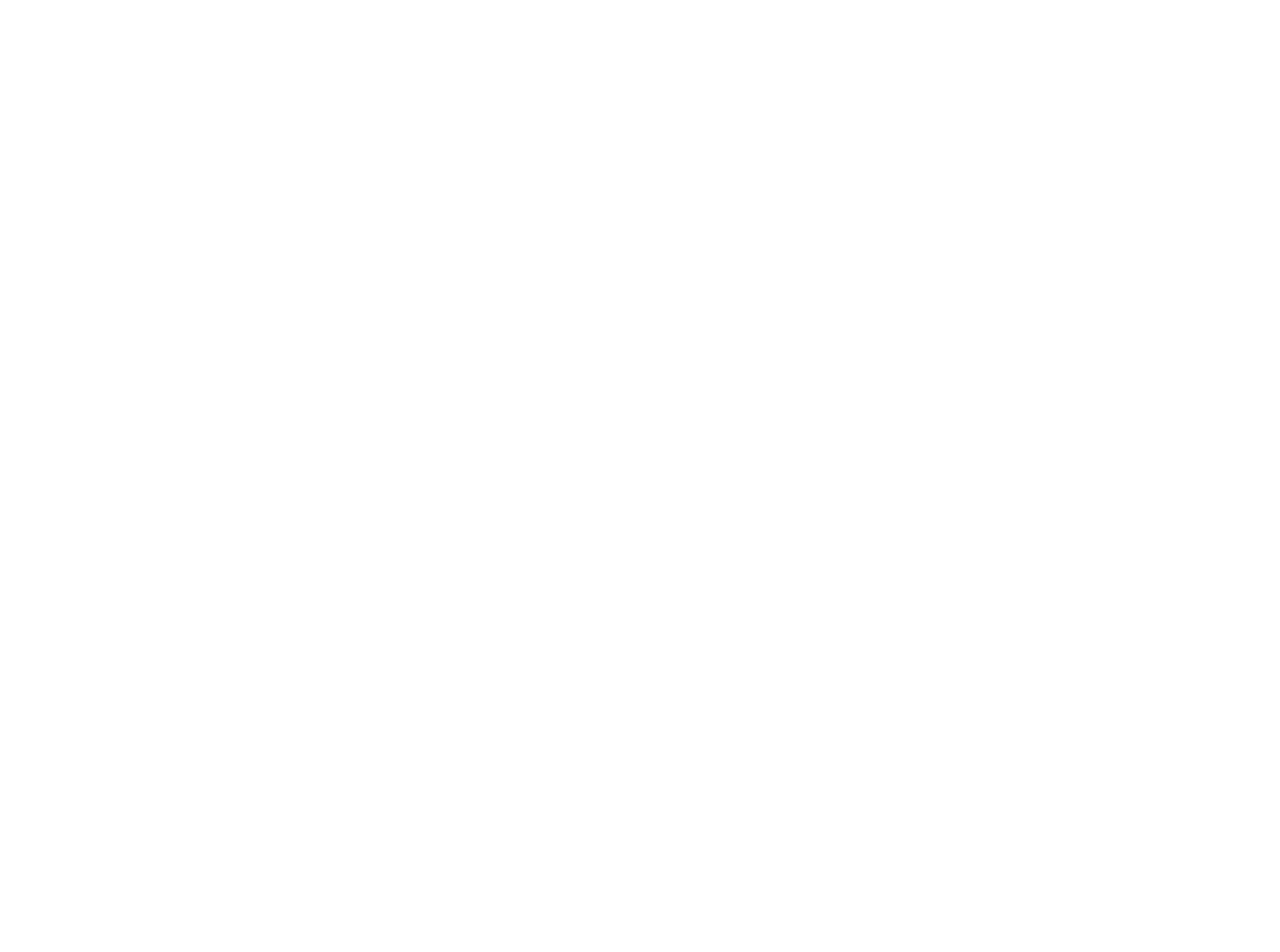
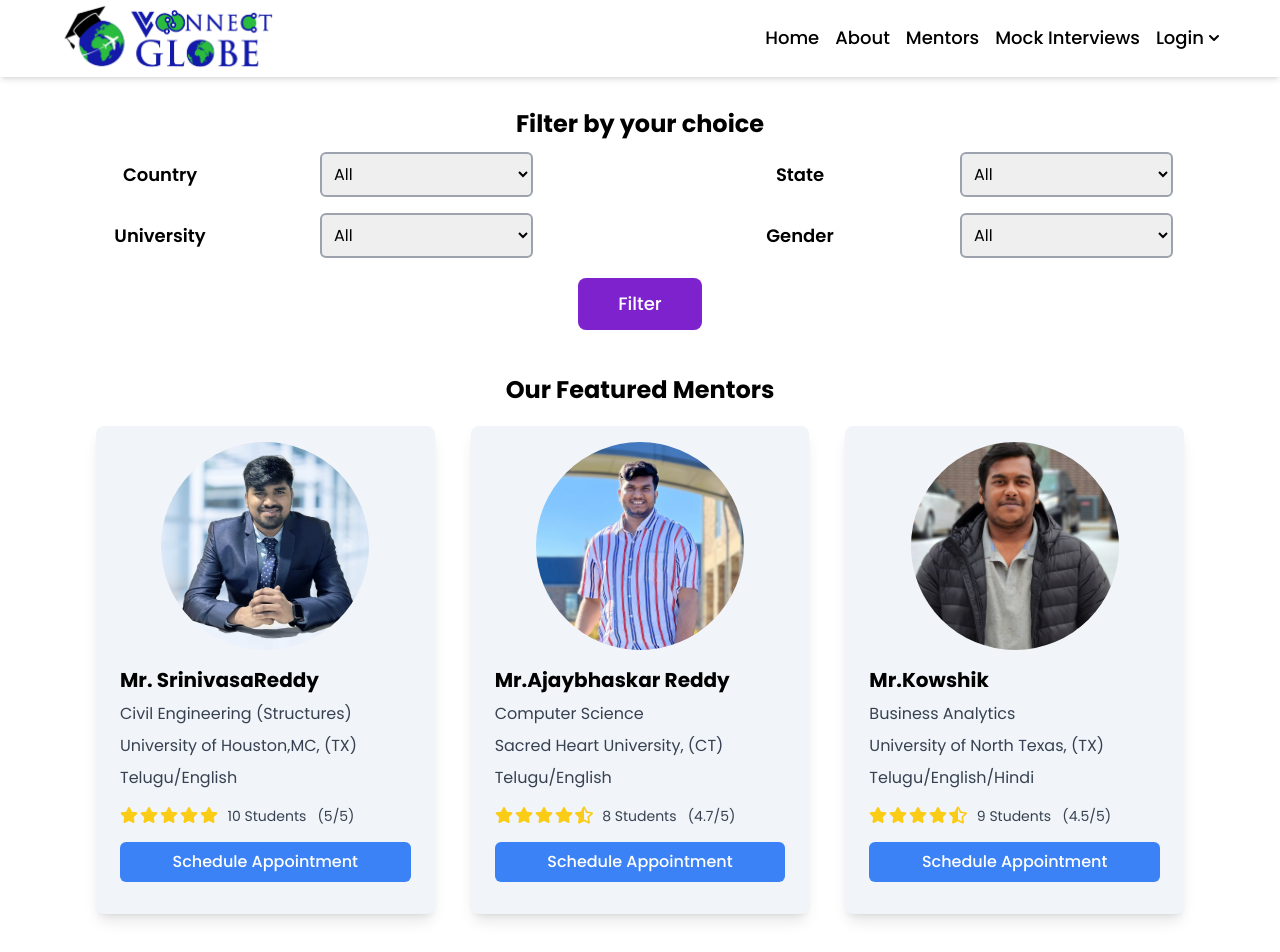
Before and after one commit to shaikahmadnawaz/vconnectglobe, a React (Create React App) app: page /mentorspage in a window 1280 px wide. Before the commit this address had no page. Shown: the top 952 px of the page. Before the commit the page ends 800 px from the top, so only its background shows below. Built offline with nearby package versions, Linux system fonts and the light colour scheme.

Commit message:
added mentorspage

```diff
--- a/src/App.js
+++ b/src/App.js
@@ -9,11 +9,13 @@
 import ErrorPage from "./components/pages/ErrorPage";
 import LayOut from "./components/LayOut";
 import VisaInterviews from "./components/VisaInterviews";
+import MentorsPage from "./components/MentorsPage";
 function App() {
   return (
     <Router>
       <Routes>
         <Route index element={<Home/>}></Route>
+        <Route path="mentorspage" element={<MentorsPage/>}></Route>
         <Route path="/pages" element={<LayOut/>}>
           <Route path="aboutus" element={<AboutPage/>}/>
           <Route path="pricingpolicy" element={<PricingPolicy/>}/>
@@ -21,6 +23,7 @@
           <Route path="refundpolicy" element={<RefundPolicy/>}/>
           <Route path="termsandconditions" element={<TermsAndConditions/>}/>
           <Route path="visainterviews" element={<VisaInterviews/>}/>
+
           <Route path="*" element={<ErrorPage/>}/>
         </Route>
       </Routes>
--- a/src/components/Hero.js
+++ b/src/components/Hero.js
@@ -32,7 +32,7 @@
   useEffect(() => {
     const timer = setInterval(() => {
       setActiveHeroIndex((prevIndex) => (prevIndex + 1) % heroData.length);
-    }, 4000);
+    }, 10000);
 
     return () => clearInterval(timer);
   }, []);
--- a/src/components/Home.js
+++ b/src/components/Home.js
@@ -17,7 +17,7 @@
       <FlipBook />
       <Mentors />
       <Testimonials/>
-      {/* <VisaInterviews/> */}
+      <VisaInterviews/>
       <JoinTeam />
       <Footer />
     </>
--- /dev/null
+++ b/src/components/MentorsPage.js
@@ -0,0 +1,182 @@
+import React from "react";
+import Navbar from "./Navbar";
+import Footer from "./Footer";
+import mentorsData from "../Data/mentorsData";
+import { useState } from "react";
+import StarRating from "./StarRating";
+const MentorsPage = () => {
+  const [filteredMentors,setFilteredMentors] = useState(mentorsData);
+  const [filters,setFilters] = useState({
+		country : "",
+		state : "",
+		university : "",
+		gender : ""
+	});
+
+  const countries = [...new Set(mentorsData.map((mentor) => mentor.country))];
+  const states = [...new Set(mentorsData.map((mentor)=>mentor.state))].sort();
+	const universities = [...new Set(mentorsData.map((mentor)=>mentor.university))].sort();
+
+
+	const handleFilterChange = (e) => {
+		console.log(e.target.name +" : "+ e.target.value);
+
+		setFilters({...filters ,[e.target.name] : e.target.value});
+	}
+
+	const handleSubmit = (e) => {
+		e.preventDefault();
+		const validFilters = {}
+		for (const [key, value] of Object.entries(filters)) {
+			if (value !== null && value !== "") {
+				validFilters[key] = value;
+			}
+		}
+
+		const filteredData = mentorsData.filter((mentor)=>{
+			for (const [key, value] of Object.entries(validFilters)) {
+				if (mentor[key] !== value) {
+					return false;
+				}
+			}
+			return true;
+		})
+		console.log(filteredData);
+		setFilteredMentors(filteredData);
+	}
+
+  return (
+    <div className="pt-24">
+      <Navbar />
+      {/* filter and mentor cards */}
+      <section>
+				<h3 className="text-center text-2xl font-bold m-3">Filter by your choice</h3>
+        {/* Filter options */}
+				<form onSubmit={handleSubmit}>
+        <div className="grid grid-cols-1 md:grid-cols-2 items-center justify-center gap-y-4">
+          {/* country filter */}
+          <div className="grid justify-center items-center grid-cols-2">
+            <label
+              htmlFor="country filter"
+              className="sm:text-sm md:text-md lg:text-lg font-semibold flex items-center justify-center"
+            >
+              Country
+            </label>
+            <select className="border-gray-400 border-2 rounded-md p-2 w-3/4 lg:w-2/3" name="country"onChange={handleFilterChange} defaultValue={"all"}>
+              <option value="all">All</option>
+              {countries.map((countryName, key) => {
+                return <option value={countryName}>{countryName}</option>;
+              })}
+            </select>
+          </div>
+          {/* state filter */}
+          <div className="grid justify-center items-center grid-cols-2">
+            <label
+              htmlFor="state filter"
+              className="sm:text-sm md:text-md lg:text-lg font-semibold flex items-center justify-center"
+            >
+              State
+            </label>
+            <select className="border-gray-400 border-2 rounded-md p-2 w-3/4 lg:w-2/3" name="state" onChange={handleFilterChange} defaultValue={"all"}>
+              <option value="all">All</option>
+              {states.map((stateName, key) => {
+                return <option value={stateName}>{stateName}</option>;
+              })}
+            </select>
+          </div>
+          {/* university filter */}
+          <div className="grid justify-center items-center grid-cols-2">
+            <label
+              htmlFor="university filter"
+              className="sm:text-sm md:text-md lg:text-lg font-semibold flex items-center justify-center"
+            >
+             	University
+            </label>
+            <select className="border-gray-400 border-2 rounded-md p-2 w-3/4 lg:w-2/3" name="university" onChange={handleFilterChange} defaultValue={"all"}>
+              <option value="all">All</option>
+              {universities.map((countryName, key) => {
+                return <option value={countryName}>{countryName}</option>;
+              })}
+            </select>
+          </div>
+          {/* gender filter */}
+          <div className="grid justify-center items-center grid-cols-2">
+            <label
+              htmlFor="gender filter"
+              className="sm:text-sm md:text-md lg:text-lg font-semibold flex items-center justify-center"
+            >
+              Gender
+            </label>
+            <select className="border-gray-400 border-2 rounded-md p-2 w-3/4 lg:w-2/3" name="gender" onChange={handleFilterChange} defaultValue={"all"}>
+              <option value="all">All</option>
+							<option value={"male"}>Male</option>
+							<option value={"female"}>Female</option>
+            </select>
+          </div>
+					{/* Filter button */}
+
+        </div>
+				<div className="flex items-center justify-center mt-5">
+						<button type="submit" className="focus:outline-none text-white bg-purple-700 hover:bg-purple-800 focus:ring-4 focus:ring-purple-300 font-medium rounded-lg text-lg px-10 py-3 mb-2 dark:bg-purple-600 dark:hover:bg-purple-700 dark:focus:ring-purple-900">Filter</button>
+				</div>
+				</form>
+        {/* Mentor cards */}
+				<div className="p-4 lg:px-20">
+					<h3 className="text-center text-2xl font-bold m-5">Our Featured Mentors</h3>
+        <div className="grid lg:gap-x-9 grid-cols-1 md:grid-cols-2 lg:grid-cols-3 gap-x-32 gap-y-20 mx-4">
+        {filteredMentors.map((mentor, index) => {
+          return (
+            <div
+              key={index}
+              className="bg-slate-100 rounded-lg shadow-lg hover:scale-105 duration-500"
+            >
+              <div className="flex justify-center">
+                <img
+                  src={mentor.image}
+                  alt={mentor.name}
+                  className="w-52 h-52 object-cover rounded-full mt-4"
+                />
+              </div>
+              <div className="px-6 py-4">
+                <h3 className="text-xl font-bold mb-2">{mentor.name}</h3>
+                <p className="text-gray-700 text-base mb-2">
+                  {mentor.education}
+                </p>
+                <p className="text-gray-700 text-base mb-2">
+                  {mentor.university}
+                </p>
+                <p className="text-gray-700 text-base mb-4">
+                  {mentor.languages}
+                </p>
+                <div className="flex items-center flex-row">
+                  <div className="text-gray-700 text-sm">
+                    <StarRating
+                      rating={mentor.rating}
+                      count={mentor.studentsCount}
+                    />
+                  </div>
+                </div>
+                <a
+                  href={mentor.appointmentLink}
+                  target="_blank"
+                  rel="noreferrer"
+                  className="block my-4 bg-blue-500 text-white font-medium rounded-md px-4 py-2 text-center"
+                >
+                  Schedule Appointment
+                </a>
+              </div>
+            </div>
+          );
+        })}
+      </div>
+			</div>
+      </section>
+			<div className="absolute bottom-0">
+
+			</div>
+
+    </div>
+  );
+};
+
+export default MentorsPage;
--- a/src/components/Navbar.js
+++ b/src/components/Navbar.js
@@ -7,7 +7,7 @@
     { name: "Home", link: "#home" },
     { name: "About", link: "#about" },
     { name: "Mentors", link: "#mentors" },
-    { name: "Visa", link: "#visa" },
+    { name: "Mock Interviews", link: "#visa" },
     // { name: "Contact", link: "https://vconnectglobe.com/booking/contact-us/" },
   ];
   let [open, setOpen] = useState(false);
@@ -15,12 +15,12 @@
   return (
     <div className="shadow-md w-full z-50 fixed top-0 left-0">
       <div className="md:flex mx-auto items-center  justify-between bg-white md:px-14 px-7">
-        <div class="text-md py-0 cursor-pointer flex items-center">
-          <a href="/" class="text-md py-0 cursor-pointer flex items-center">
+        <div className="text-md py-0 cursor-pointer flex items-center">
+          <a href="/" className="text-md py-0 cursor-pointer flex items-center">
             <img
               src="/VConnect_logo.png"
               alt="vconnectglobal"
-              class="w-40 md:w-56"
+              className="w-40 md:w-56"
             />
           </a>
         </div>
--- a/src/components/VisaInterviews.js
+++ b/src/components/VisaInterviews.js
@@ -63,21 +63,13 @@
 const VisaInterviews = () => {
   return (
     // overall div
-    <div className="grid grid-cols-1 lg:grid-cols-2">
+    <div className="flex items-center justify-center">
       {/* Video div */}
       <div className="p-10">
-        <iframe
-          width="560"
-          height="315"
-          src="https://www.youtube.com/embed/s8aQ1UOCMvg?start=70"
-          title="YouTube video player"
-          frameborder="0"
-          allow="accelerometer; autoplay; clipboard-write; encrypted-media; gyroscope; picture-in-picture; web-share"
-          allowfullscreen
-        ></iframe>
+      <iframe width="560" height="315" src="https://www.youtube.com/embed/ss_7sZl3vCQ" title="YouTube video player" frameborder="0" allow="accelerometer; autoplay; clipboard-write; encrypted-media; gyroscope; picture-in-picture; web-share" allowfullscreen></iframe>
       </div>
       {/* Visa interview mentor cards */}
-      <div className="grid lg:gap-x-9 grid-cols-1 md:grid-cols-1 lg:grid-cols-1 gap-x-32 gap-y-20 mx-4">
+      {/* <div className="grid lg:gap-x-9 grid-cols-1 md:grid-cols-1 lg:grid-cols-1 gap-x-32 gap-y-20 mx-4">
         <Slider {...settings}>
         {
           interviewers.map((mentor, index) => {
@@ -126,7 +118,7 @@
           })
         }
         </Slider>
-      </div>
+      </div> */}
     </div>
   );
 };
```
